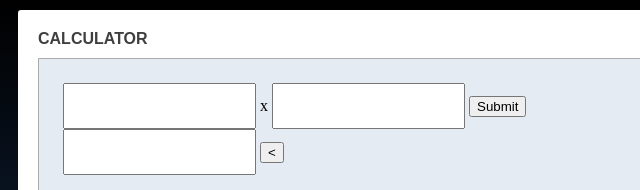
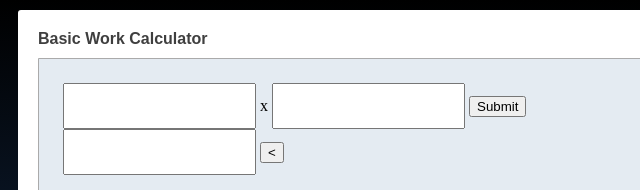
Before and after one commit to EvanTheSmith/work-calcuator, a plain HTML site: page index.html in a window 1280 px wide. Shown: the top 190 px of the page, 0-640 px from the left. Drawn offline with Linux system fonts and the light colour scheme.

Commit message:
re-titled app in window view

```diff
--- a/index.html
+++ b/index.html
@@ -10,7 +10,7 @@
 
 <!-- Math Functionality Goes Here -->
 
-<div class="header-text">CALCULATOR</div>
+<div class="header-text">Basic Work Calculator</div>
 
 <div id="calculator" class="divbox">
 
```
